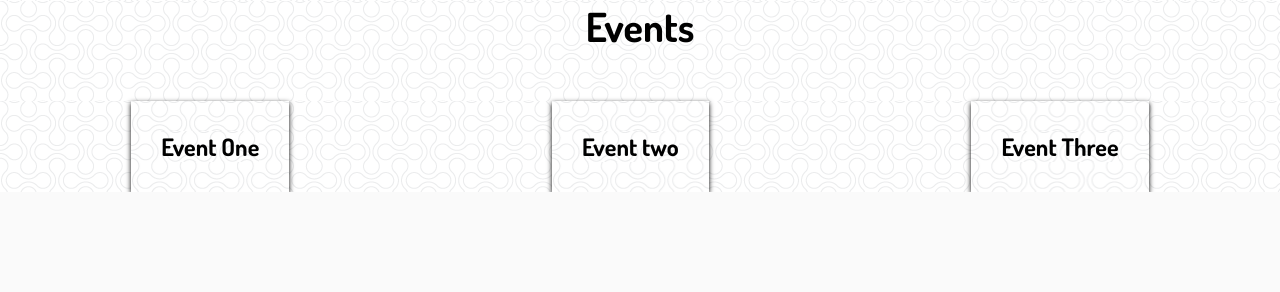
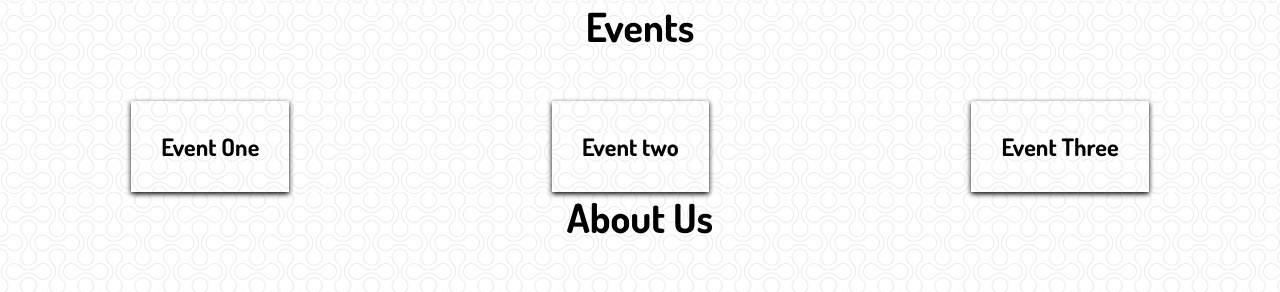
Before and after one commit to axy-moon/crest_fest, a Django app: page / in a window 1280 px wide. Shown: the part 936-1228 px from the top of the page. Before the commit the page ends 1128 px from the top, so only its background shows below. Run offline with Django 4.2, Linux system fonts and the light colour scheme.

Commit message:
about-heading

```diff
--- a/crest/templates/home.html
+++ b/crest/templates/home.html
@@ -54,6 +54,11 @@ Registration Starts on March 10th, 2021 </p>
         </div>
 
     </section>
+    <section class="about-us">
+        <div class="">
+            <h1 class="sec-head"> About Us</h1>
+        </div>
+    </section>
 </div>
 </head>
 <body>
```
